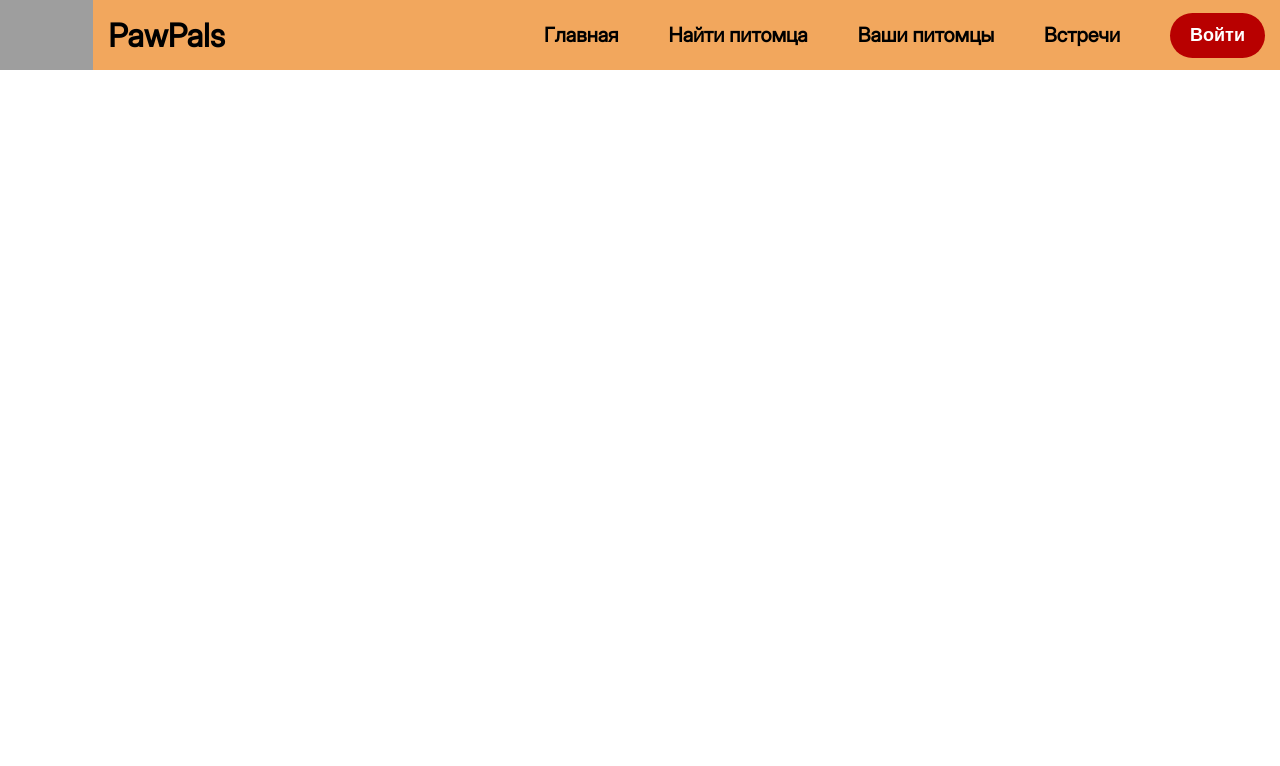
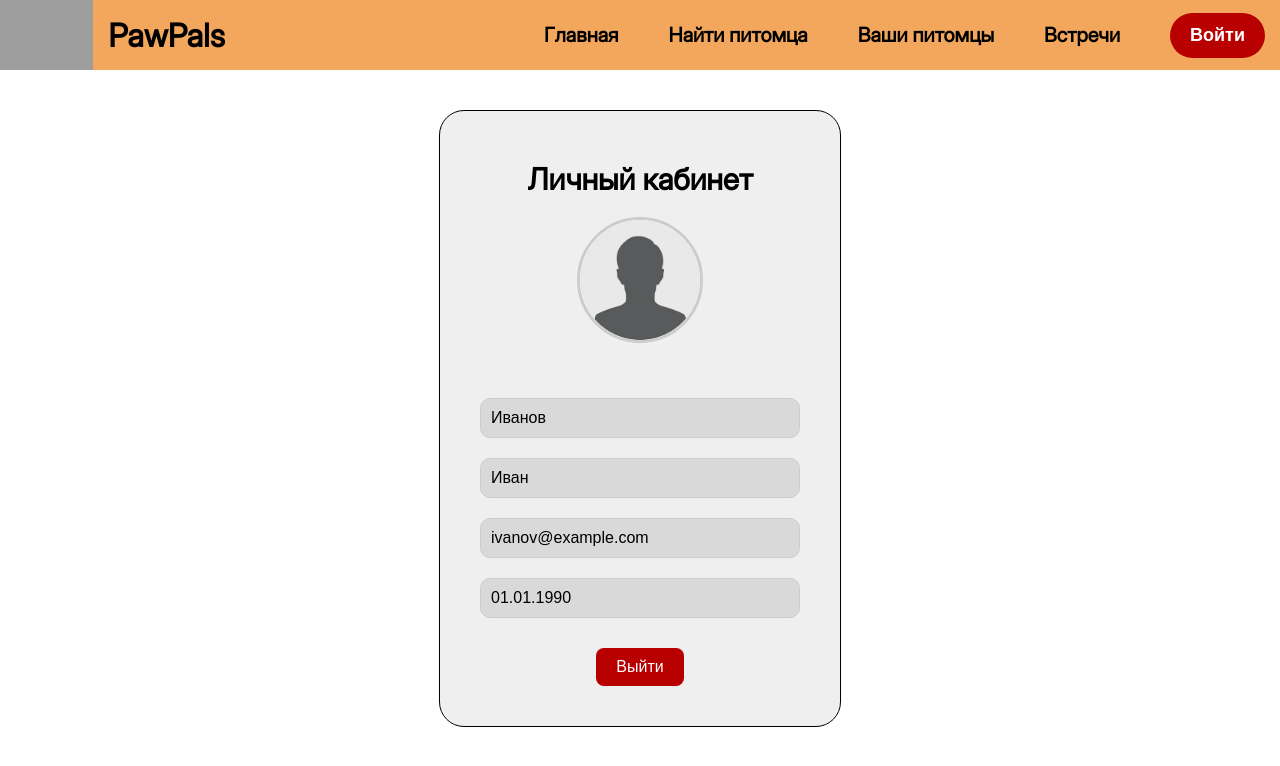
Before and after one commit to dizzy-166/PawPals, a React (Create React App) app in the folder Development/pawpal/: page /profile in a window 1280 px wide. Shown: the top 766 px of the page. Built offline with nearby package versions, Linux system fonts and the light colour scheme; grey boxes are pictures that could not be loaded.

Commit message:
add profile page and date picker

```diff
--- a/Development/pawpal/package.json
+++ b/Development/pawpal/package.json
@@ -11,6 +11,7 @@
     "mobx": "^6.13.7",
     "mobx-react": "^9.2.0",
     "react": "^19.1.0",
+    "react-datepicker": "^8.4.0",
     "react-dom": "^19.1.0",
     "react-router": "^7.6.0",
     "react-router-dom": "^7.6.1",
--- a/Development/pawpal/src/App.js
+++ b/Development/pawpal/src/App.js
@@ -2,25 +2,62 @@ import { CustomHeader } from './components/CustomHeader';
 import { FindPet } from './pages/FindPet/FindPet';
 import { MainPage } from './pages/main/MainPage';
 import { Meetings } from './pages/Meetings/Meetings';
+import ProfilePage from './pages/PerosnalAccount/ProfilePage';
 import './pages/styles/MainStyles.css'
 import { YourPets } from './pages/YourPets/YourPets';
 import { BrowserRouter as Router, Routes, Route, Link } from 'react-router-dom';
+import { useEffect, useState } from 'react';
+import supabase from './Domain/Utils/Constant';
+
 
 
 function App() {
 
 
+  const [currentUser, setCurrentUser] = useState(null); // Начальное значение `null`
+  const [loading, setLoading] = useState(true);
+
+    useEffect(() => {
+      // Асинхронная функция внутри useEffect
+      const fetchUser = async () => {
+        try {
+          // Получаем текущую сессию (если пользователь авторизован)
+          const { data: { user } } = await supabase.auth.getUser();
+          setCurrentUser(user); // Обновляем состояние
+        } catch (error) {
+          setCurrentUser(null); // Если ошибка, сбрасываем пользователя
+        }
+        finally {
+          setLoading(false);
+        }
+      };
+
+      fetchUser(); // Вызываем функцию
+    }, []);
+
+
+
+    const getOuting = async () =>{
+      const {error} = supabase.auth.signOut()
+      if(error){
+        return
+      }
+      else{
+        setCurrentUser(null)
+      }
+    }
 
 
   return (
     <>
     <Router>
-      <CustomHeader/>
+      <CustomHeader loading={loading} currentUser={currentUser} setCurrentUser={setCurrentUser}/>
       <Routes>
         <Route path="/" element={<MainPage />} />
         <Route path="/find-pet" element={<FindPet />} />
         <Route path="/your-pets" element={<YourPets />} />
         <Route path="/meetings" element={<Meetings />} />
+        <Route path="/profile" element={<ProfilePage getOuting={getOuting}/>} />
       </Routes>
     </Router>
     </>
--- a/Development/pawpal/src/Domain/States/SignUpState.js
+++ b/Development/pawpal/src/Domain/States/SignUpState.js
@@ -4,4 +4,5 @@ export class SignUpState{
     email = ""
     password = ""
     confirmPassword = ""
+    birthDate = null
 }
--- a/Development/pawpal/src/components/CustomHeader.jsx
+++ b/Development/pawpal/src/components/CustomHeader.jsx
@@ -3,41 +3,17 @@ import { useEffect, useState } from 'react';
 import supabase from '../Domain/Utils/Constant';
 import { FormSignInSignUp } from '../pages/FormSignInSignUp/FormSignInSignUp';
 import { Link, NavLink } from 'react-router-dom';
+import { useNavigate } from 'react-router-dom';
 
- export const CustomHeader = () => {
+ export const CustomHeader = ({loading, currentUser, setCurrentUser}) => {
 
-    const [currentUser, setCurrentUser] = useState(null); // Начальное значение `null`
-    const [loading, setLoading] = useState(true);
+  const [showForm, setShow] = useState(false)
 
-    useEffect(() => {
-      // Асинхронная функция внутри useEffect
-      const fetchUser = async () => {
-        try {
-          // Получаем текущую сессию (если пользователь авторизован)
-          const { data: { user } } = await supabase.auth.getUser();
-          setCurrentUser(user); // Обновляем состояние
-        } catch (error) {
-          setCurrentUser(null); // Если ошибка, сбрасываем пользователя
-        }
-        finally {
-          setLoading(false);
-        }
-      };
+  const navigate = useNavigate();
 
-      fetchUser(); // Вызываем функцию
-    }, []);
-
-    const [showForm, setShow] = useState(false)
-
-    const getOuting = async () =>{
-      const {error} = supabase.auth.signOut()
-      if(error){
-        return
-      }
-      else{
-        setCurrentUser(null)
-      }
-    }
+  const goToProfile = () => {
+    navigate('/profile'); // Убедись, что путь совпадает с маршрутом ProfilePage
+  };
 
   return (
     <>
@@ -52,7 +28,7 @@ import { Link, NavLink } from 'react-router-dom';
                     <NavLink to="/find-pet" className={({ isActive }) => isActive ? "active" : ""}>Найти питомца</NavLink>
                     <NavLink to="/your-pets" className={({ isActive }) => isActive ? "active" : ""}>Ваши питомцы</NavLink>
                     <NavLink to="/meetings" className={({ isActive }) => isActive ? "active" : ""}>Встречи</NavLink>
-                    {!loading && (currentUser ? (<> <a class="no-underline"> <button onClick={getOuting}> Выйти</button></a> </>) : (<> <a class="no-underline"> <button onClick={(e) => { setShow(true) }}> Войти</button></a> </>))}
+                    {!loading && (currentUser ? (<> <a class="no-underline" href="#"> <button onClick={goToProfile}> Личный кабинет</button></a> </>) : (<> <a class="no-underline"> <button onClick={(e) => { setShow(true) }}> Войти</button></a> </>))}
                     {loading && <Load/>}
                 </nav>
             </div>
--- a/Development/pawpal/src/pages/FormSignInSignUp/SignUp.jsx
+++ b/Development/pawpal/src/pages/FormSignInSignUp/SignUp.jsx
@@ -4,13 +4,14 @@ import { observer } from "mobx-react";
 import SignUpVM from "./SignUpVM";
 import { Load } from "../../components/Load";
 import { ActualState } from "../../Domain/States/ActualState";
-
+import DatePicker from "react-datepicker";
+import "react-datepicker/dist/react-datepicker.css";
 
 export const SignUp = observer(({ onToggleAuth }) => {
 
     const { actualState, signUpState, updateSignUpState, dispose, regIn, messegeError } = SignUpVM
-
-    const [showPassword, setShowPassword] = useState(false);
+    const [birthDate, setBirthDate] = useState(null);
+    const [showPassword, changing] = useState(false);
 
     return(
         <div className="formsign">
@@ -38,6 +39,18 @@ export const SignUp = observer(({ onToggleAuth }) => {
                     ...signUpState,
                     confirmPassword: e.target.value
                 })}}/>
+                <DatePicker
+                selected={birthDate}
+                onChange={(date) => {
+                    setBirthDate(date);
+                    updateSignUpState({
+                        ...signUpState,
+                        birthDate: date});
+                    }}
+                    dateFormat="dd.MM.yyyy"
+                    placeholderText="Дата рождения"
+                    className="input-field"
+                    />
                 {actualState === ActualState.Init && (<><button class="button-style" type="submit" onClick={() => regIn()}>Зарегистрироваться</button></>)}
                 {actualState === ActualState.Error && (<><button class="button-style" type="submit" onClick={() => regIn()}>Зарегистрироваться</button> <p> {messegeError} </p></>)}
                 {actualState === ActualState.Loading && (<> <Load/> </>)}
--- a/Development/pawpal/src/pages/FormSignInSignUp/SignUpVM.js
+++ b/Development/pawpal/src/pages/FormSignInSignUp/SignUpVM.js
@@ -49,7 +49,8 @@ class SingUpVM{
             const {error} = await supabase.from('Profile').insert({
                 id: data.user.id,
                 name: this.signUpState.name,
-                lastname: this.signUpState.lastName
+                lastname: this.signUpState.lastName,
+                dateBirth: this.signUpState.birthDate
             })
             if(!error){
                 this.actualState = ActualState.Success
--- /dev/null
+++ b/Development/pawpal/src/pages/PerosnalAccount/ProfilePage.jsx
@@ -0,0 +1,93 @@
+import React from 'react';
+import profilePhoto from '../../resorce/i (1).webp'; // Замени на путь к реальному фото
+import { useNavigate } from 'react-router-dom';
+
+const ProfilePage = ({getOuting}) => {
+    const navigate = useNavigate();
+
+      const goToMain = () => {
+        getOuting()
+        navigate('/'); // Убедись, что путь совпадает с маршрутом ProfilePage
+      };
+  return (
+    <div
+      className="profile-page"
+      style={{
+        backgroundColor: '#FFFFFF',
+        fontFamily: 'Inter_Dis, sans-serif',
+        display: 'flex',
+        justifyContent: 'center',
+        paddingTop: '40px',
+        paddingBottom: '60px', // небольшой нижний отступ от формы
+      }}
+    >
+      <div
+        className="formsign"
+        style={{
+          backgroundColor: '#EFEFEF',
+          width: '400px',
+          borderRadius: '25px',
+          border: '1px solid black',
+          padding: '30px 0',
+          textAlign: 'center',
+        }}
+      >
+        <h2 className="titleform" style={{ marginBottom: '20px' }}>Личный кабинет</h2>
+
+        <img
+          src={profilePhoto}
+          alt="Фото профиля"
+          style={{
+            width: '120px',
+            height: '120px',
+            borderRadius: '50%',
+            objectFit: 'cover',
+            marginBottom: '20px',
+            border: '3px solid #ccc',
+          }}
+        />
+
+        <div className="input-group">
+          <input
+            className="input-field"
+            type="text"
+            value="Иванов"
+            readOnly
+          />
+          <input
+            className="input-field"
+            type="text"
+            value="Иван"
+            readOnly
+          />
+          <input
+            className="input-field"
+            type="email"
+            value="ivanov@example.com"
+            readOnly
+          />
+          <input
+            className="input-field"
+            type="text"
+            value="01.01.1990"
+            readOnly
+          />
+        </div>
+
+        <button
+          className="button-style"
+          style={{
+            backgroundColor: '#b80000',
+            marginTop: '10px',
+            marginBottom: '10px', // небольшой нижний отступ
+          }}
+          onClick={goToMain}
+        >
+          Выйти
+        </button>
+      </div>
+    </div>
+  );
+};
+
+export default ProfilePage;
--- a/Development/pawpal/src/pages/styles/MainStyles.css
+++ b/Development/pawpal/src/pages/styles/MainStyles.css
@@ -133,6 +133,19 @@ nav button:hover {
   border-radius: 10px;
   font-size: 16px;
   width: 80%;
+  margin-bottom: 20px;
+  box-sizing: border-box;
+}
+.react-datepicker-wrapper {
+  width: 100%;
+  display: flex;
+  justify-content: center;
+}
+
+.react-datepicker__input-container {
+  width: 80%;
+  display: flex;
+  justify-content: center;
 }
 
   .button-style {
```
Also changed, not shown: Development/pawpal/src/resorce/i (1).webp (added), 1 other file (tests, documents, lock files or other folders). Lines whose indentation alone changed are shown as unchanged.
